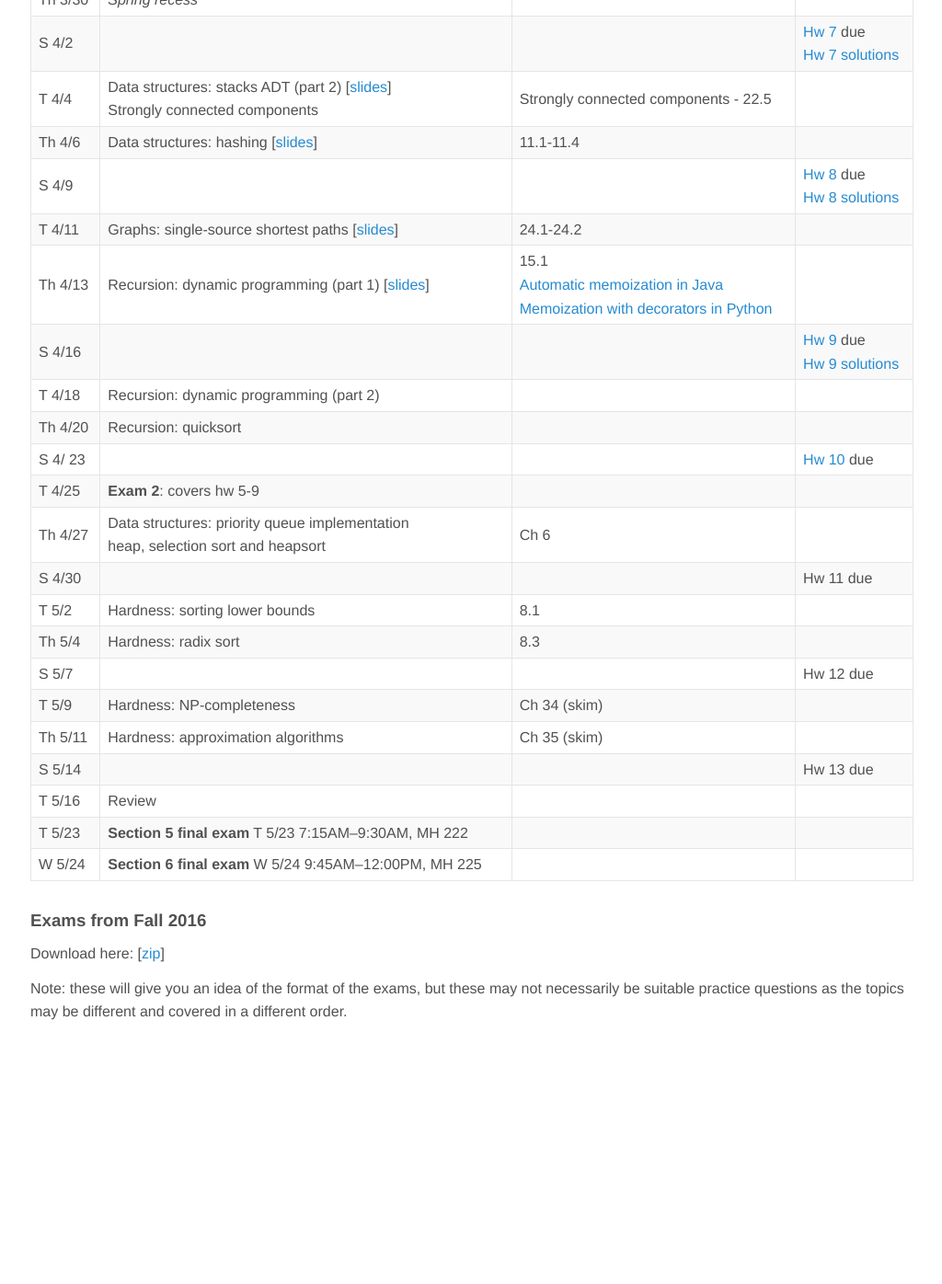
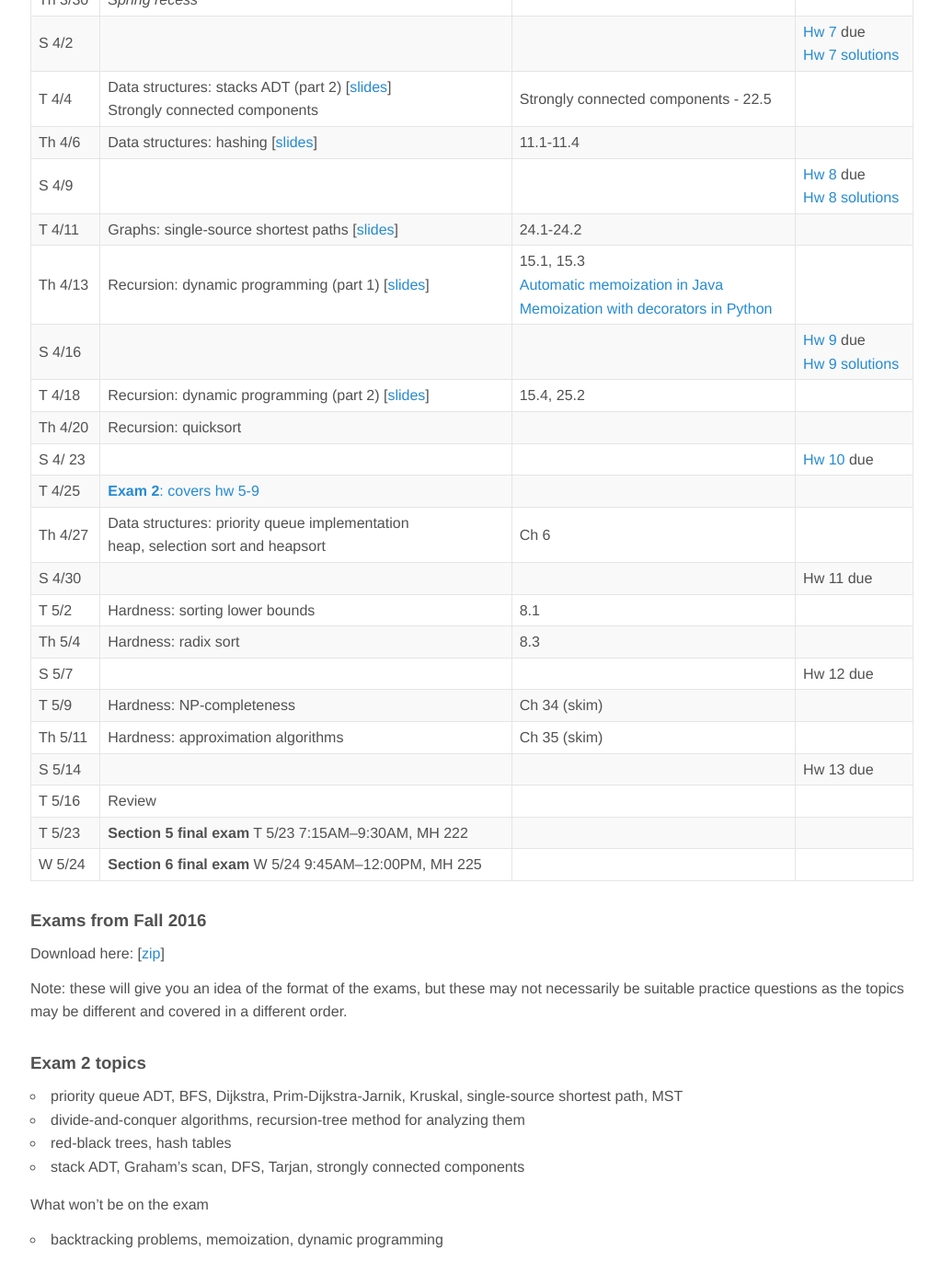
Before and after one commit to jnylam/jnylam.github.io, a Jekyll site: the page built from _courses/146-s17/index.md, in a window 1280 px wide and 1400 px high, scrolled down 1765 px. Shown: the top 1396 px of the window at 92% size, without its empty margins (127-1151 px from the left). Built offline with Jekyll 4.4.1, drawn with Linux system fonts in a browser that asks for light colours; before the commit the page ends 2914 px from its top, so only the background shows below that.

Commit message:
Add exam 2 information

```diff
--- a/_courses/146-s17/index.md
+++ b/_courses/146-s17/index.md
@@ -42,12 +42,12 @@
 Th 4/6 | Data structures: hashing [[slides](hashtable.pdf)] | 11.1-11.4
 S 4/9 | | | [Hw 8](homework08.html) due<br>[Hw 8 solutions](hw08.pdf)
 T 4/11 | Graphs: single-source shortest paths [[slides](shortestpaths.pdf)] | 24.1-24.2
-Th 4/13 | Recursion: dynamic programming (part 1) [[slides](dp1.pdf)] | 15.1<br>[Automatic memoization in Java](//dzone.com/articles/java-8-automatic-memoization)<br>[Memoization with decorators in Python](//www.python-course.eu/python3_memoization.php)
+Th 4/13 | Recursion: dynamic programming (part 1) [[slides](dp1.pdf)] | 15.1, 15.3<br>[Automatic memoization in Java](//dzone.com/articles/java-8-automatic-memoization)<br>[Memoization with decorators in Python](//www.python-course.eu/python3_memoization.php)
 S 4/16 | | | [Hw 9](homework09.html) due<br>[Hw 9 solutions](hw09.pdf)
-T 4/18 | Recursion: dynamic programming (part 2)
+T 4/18 | Recursion: dynamic programming (part 2) [[slides](dp2.pdf)] | 15.4, 25.2
 Th 4/20 | Recursion: quicksort
 S 4/ 23 | | | [Hw 10](homework10.html) due
-T 4/25 | __Exam 2__: covers hw 5-9
+T 4/25 | [__Exam 2__: covers hw 5-9](#exam-2-topics)
 Th 4/27 | Data structures: priority queue implementation<br>heap, selection sort and heapsort | Ch 6
 S 4/30 | | | Hw 11 due
 T 5/2 | Hardness: sorting lower bounds | 8.1
@@ -67,3 +67,14 @@ W 5/24 | __Section 6 final exam__ W 5/24  9:45AM&ndash;12:00PM, MH 225
 Download here: [[zip](exams.zip)]
 
 Note: these will give you an idea of the format of the exams, but these may not necessarily be suitable practice questions as the topics may be different and covered in a different order.
+
+### Exam 2 topics
+
+- priority queue ADT, BFS, Dijkstra, Prim-Dijkstra-Jarnik, Kruskal, single-source shortest path, MST
+- divide-and-conquer algorithms, recursion-tree method for analyzing them
+- red-black trees, hash tables
+- stack ADT, Graham's scan, DFS, Tarjan, strongly connected components
+
+What won't be on the exam
+
+- backtracking problems, memoization, dynamic programming
```
Also changed, not shown: _courses/146-s17/homework08.md (+1 -1 lines), 1 other file.
